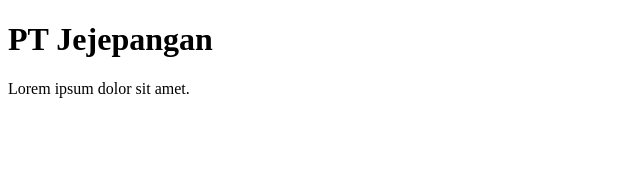
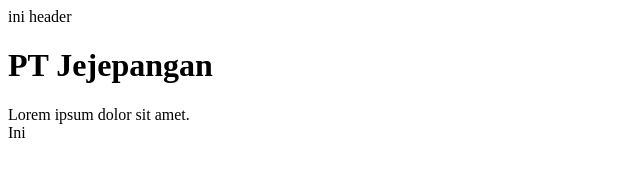
Before and after one commit to DrWolf2198/CompanyProfile, a plain HTML site: page index.html in a window 1280 px wide. Shown: the whole page, without its empty margins (0-640 px from the left). Drawn offline with Linux system fonts and the light colour scheme.

Commit message:
menambahkan header dan footer

```diff
--- a/index.html
+++ b/index.html
@@ -7,9 +7,13 @@
 </head>
 <body>
 
+<header>ini header</header>
+
     <h1>PT Jejepangan</h1>
 
 <div>Lorem ipsum dolor sit amet.</div>
 
+<footer>Ini <footer></footer></footer>
+
 </body>
 </html>
```
